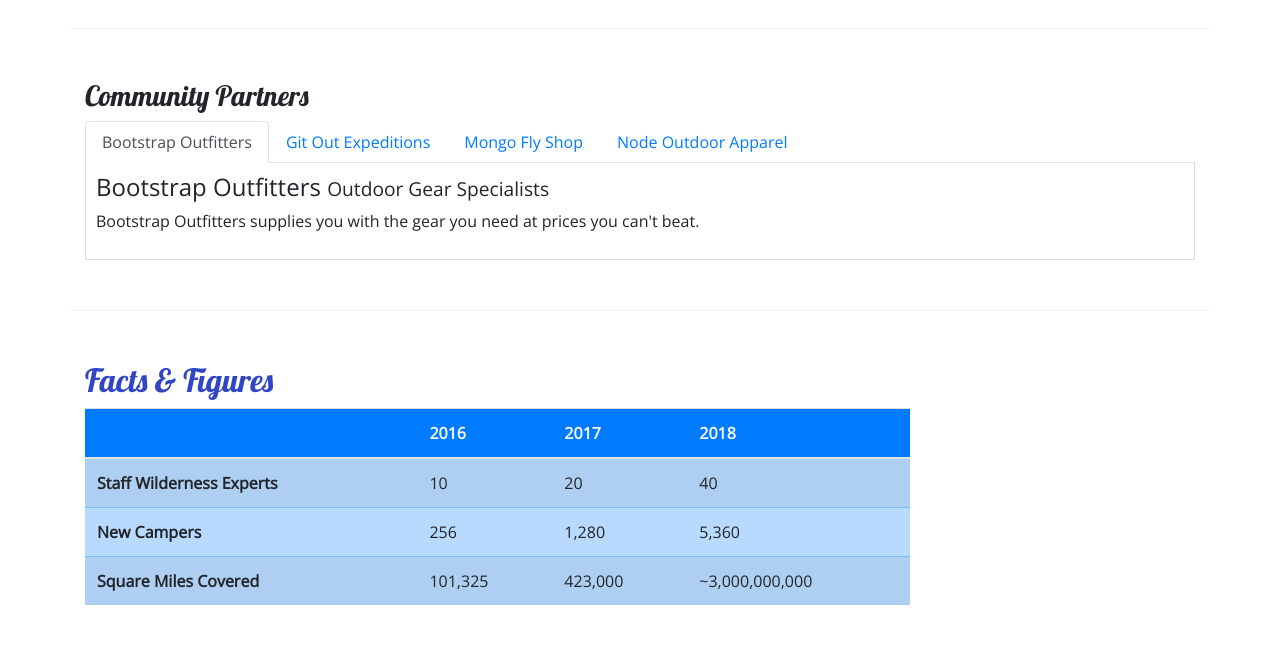
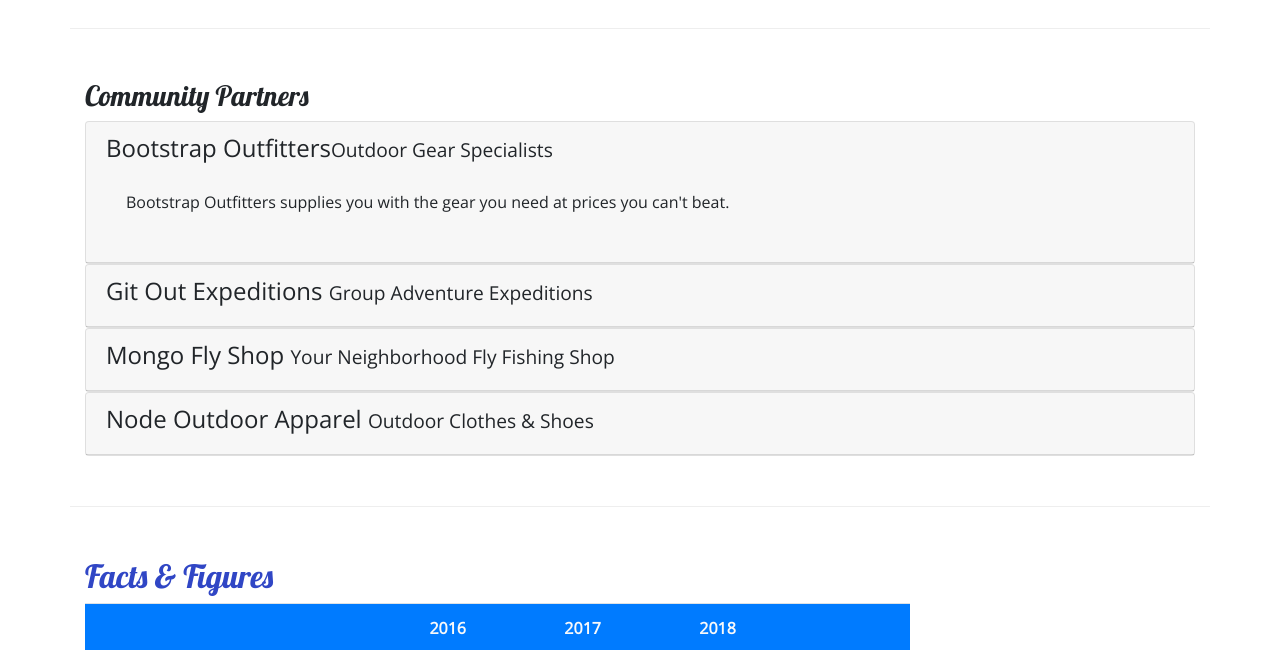
Before and after one commit to lorenhicks/bootstrap_project, a website: page aboutus.html in a window 1280 px wide. Shown: the part 800-1450 px from the top of the page. Drawn offline with nearby package versions, Linux system fonts and the light colour scheme.

Commit message:
Accordion Plugin Added

```diff
--- a/aboutus.html
+++ b/aboutus.html
@@ -105,34 +105,47 @@
         <div class="row row-content">
             <div class="col-12">
                 <h3>Community Partners</h3>
-                <ul class="nav nav-tabs">
-                    <li class="nav-item"><a class="nav-link active" href="#bootstrap" role="tab" data-toggle="tab">Bootstrap Outfitters</a></li>
-                    <li class="nav-item"><a class="nav-link" href="#git" role="tab" data-toggle="tab">Git Out Expeditions</a></li>
-                    <li class="nav-item"><a class="nav-link" href="#mongo" role="tab" data-toggle="tab">Mongo Fly Shop</a></li>
-                    <li class="nav-item"><a class="nav-link" href="#node" role="tab" data-toggle="tab">Node Outdoor Apparel</a></li>
-                </ul>
-                <div class="tab-content">
-                    <div role="tabpanel" class="tab-pane fade show active" id="bootstrap">
-                        <h4>Bootstrap Outfitters <small>Outdoor Gear Specialists</small></h4>
-                        <p class="d-none d-sm-block">Bootstrap Outfitters supplies you with the gear you need at prices you
-                            can't beat.</p>
+                <div id="accordion">
+                    <div class="card">
+                        <div role="tab" class="card-header">
+                            <h4><a data-toggle="collapse" data-target="#bootstrap">Bootstrap Outfitters<small>Outdoor Gear Specialists</small></a></h4>
+                            <div class="collapse show" id="bootstrap" data-parent="#accordion">
+                                <div class="card-body">
+                                    <p class="d-none d-sm-block">Bootstrap Outfitters supplies you with the gear you need at prices you can't beat.</p>
+                                </div>
+                            </div>
+                        </div>
                     </div>
-                    <div role="tabpanel" class="tab-pane fade show" id="git">
-                        <h4>Git Out Expeditions <small>Group Adventure Expeditions</small></h4>
-                        <p class="d-none d-sm-block">Join Git Out Expeditions to explore new horizons with a group of other
-                            adventurers!
-                        </p>
+                    <div class="card">
+                        <div role="tab" class="card-header">
+                            <h4><a class="collapsed" data-toggle="collapse" data-target="#git">Git Out Expeditions <small>Group Adventure Expeditions</small></a></h4>
+                            <div class="collapse" id="git" data-parent="#accordion">
+                                <div class="card-body">
+                                    <p class="d-none d-sm-block">Join Git Out Expeditions to explore new horizons with a group of other adventurers!</p>
+                                </div>
+                            </div>
+                        </div>
                     </div>
-                    <div role="tabpanel" class="tab-pane fade show" id="mongo">
-                        <h4>Mongo Fly Shop <small>Your Neighborhood Fly Fishing Shop</small></h4>
-                        <p class="d-none d-sm-block">Need a new fishing pole, a tacklebox, or flies of all kinds? Stop by Mongo
-                            Fly Shop.</p>
+                    <div class="card">
+                        <div role="tab" class="card-header">
+                            <h4><a class="collapsed" data-toggle="collapse" data-target="#mongo">Mongo Fly Shop <small>Your Neighborhood Fly Fishing Shop</small></a></h4>
+                            <div class="collapse" id="mongo" data-parent="#accordion">
+                                <div class="card-body">
+                                    <p class="d-none d-sm-block">Need a new fishing pole, a tacklebox, or flies of all kinds? Stop by Mongo Fly Shop.</p>
+                                </div>
+                            </div>
+                        </div>
                     </div>
-                    <div role="tabpanel" class="tab-pane fade show" id="node">
-                        <h4>Node Outdoor Apparel <small>Outdoor Clothes & Shoes</small></h4>
-                        <p class="d-none d-sm-block">From polar fleeces to swimsuits, hiking boots to waders, a visit to Node
-                            will be sure to get you covered.
-                        </p>
+                    <div class="card">
+                        <div role="tab" class="card-header">
+                            <h4><a class="collapsed" data-toggle="collapse" data-target="#node"> Node Outdoor Apparel <small>Outdoor Clothes & Shoes</small></a></h4>
+                            <div class="collapse" id="node" data-parent="#accordion">
+                                <div class="card-body">
+                                    <p class="d-none d-sm-block">From polar fleeces to swimsuits, hiking boots to waders, a visit to Node will be sure to get you covered.
+                                    </p>
+                                </div>
+                            </div>
+                        </div>
                     </div>
                 </div>
             </div>
--- a/css/styles.css
+++ b/css/styles.css
@@ -37,9 +37,3 @@
 .navbar {
     background-color: #901CAD;
 }
-
-.tab-content {
-    border: 1px solid #DDD;
-    border-top: none;
-    padding: 10px;
-}
```
